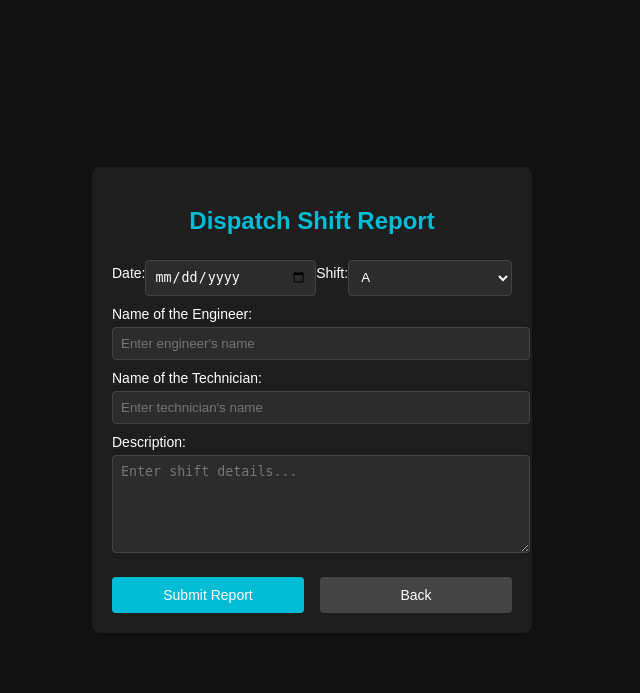
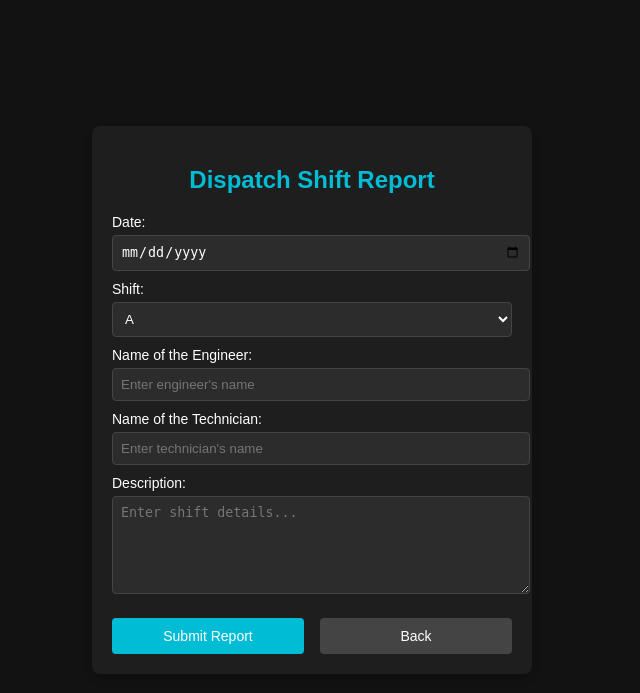
Before and after one commit to piyush1509-collab/FIELD-ENGINEER-SHIFT-REPORT-, a Flask app: page /dispatch.html in a window 1280 px wide. Shown: the top 693 px of the page, without its empty margins (328-968 px from the left). Run offline with Flask 3, Linux system fonts and the light colour scheme.

Commit message:
Update dispatch.html

```diff
--- a/templates/dispatch.html
+++ b/templates/dispatch.html
@@ -82,32 +82,31 @@
 <div class="container">
     <h2>Dispatch Shift Report</h2>
 
-    <div class="top-section">
+    <form method="POST">
     <label for="date">Date:</label>
-        <input type="date" id="date">
+    <input type="date" name="date" required>
 
     <label for="shift">Shift:</label>
-        <select id="shift">
+    <select name="shift">
         <option value="A">A</option>
         <option value="B">B</option>
         <option value="C">C</option>
     </select>
-    </div>
 
     <label for="engineer">Name of the Engineer:</label>
-    <input type="text" id="engineer" placeholder="Enter engineer's name">
+    <input type="text" name="engineer" placeholder="Enter engineer's name" required>
 
     <label for="technician">Name of the Technician:</label>
-    <input type="text" id="technician" placeholder="Enter technician's name">
+    <input type="text" name="technician" placeholder="Enter technician's name" required>
 
     <label for="description">Description:</label>
-    <textarea id="description" placeholder="Enter shift details..."></textarea>
+    <textarea name="description" placeholder="Enter shift details..." required></textarea>
 
     <div class="button-container">
-        <button class="submit-btn" onclick="submitReport()">Submit Report</button>
-        <button class="back-btn" onclick="goBack()">Back</button>
+        <button class="submit-btn" type="submit">Submit Report</button>
+        <button class="back-btn" type="button" onclick="history.back()">Back</button>
     </div>
-</div>
+</form>
 
 <script>
     function submitReport() {
```
Lines whose indentation alone changed are shown as unchanged.
